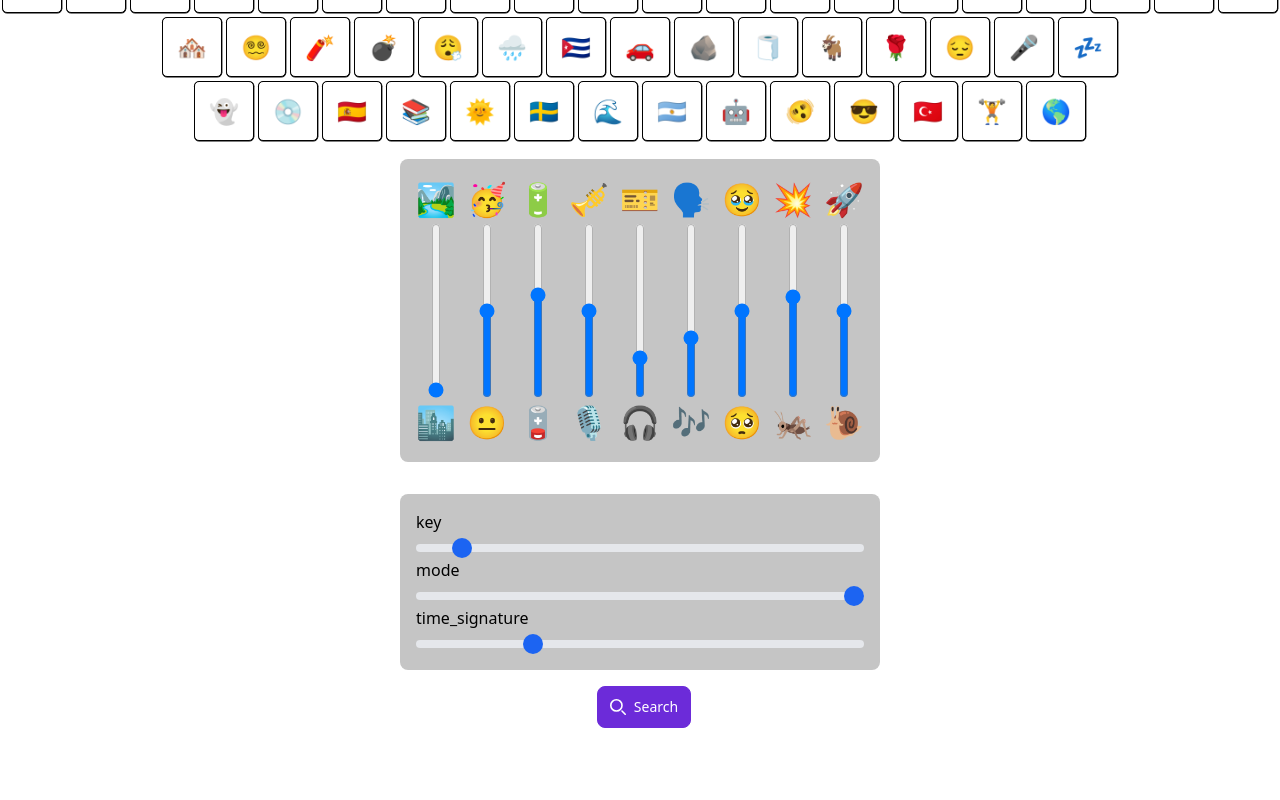
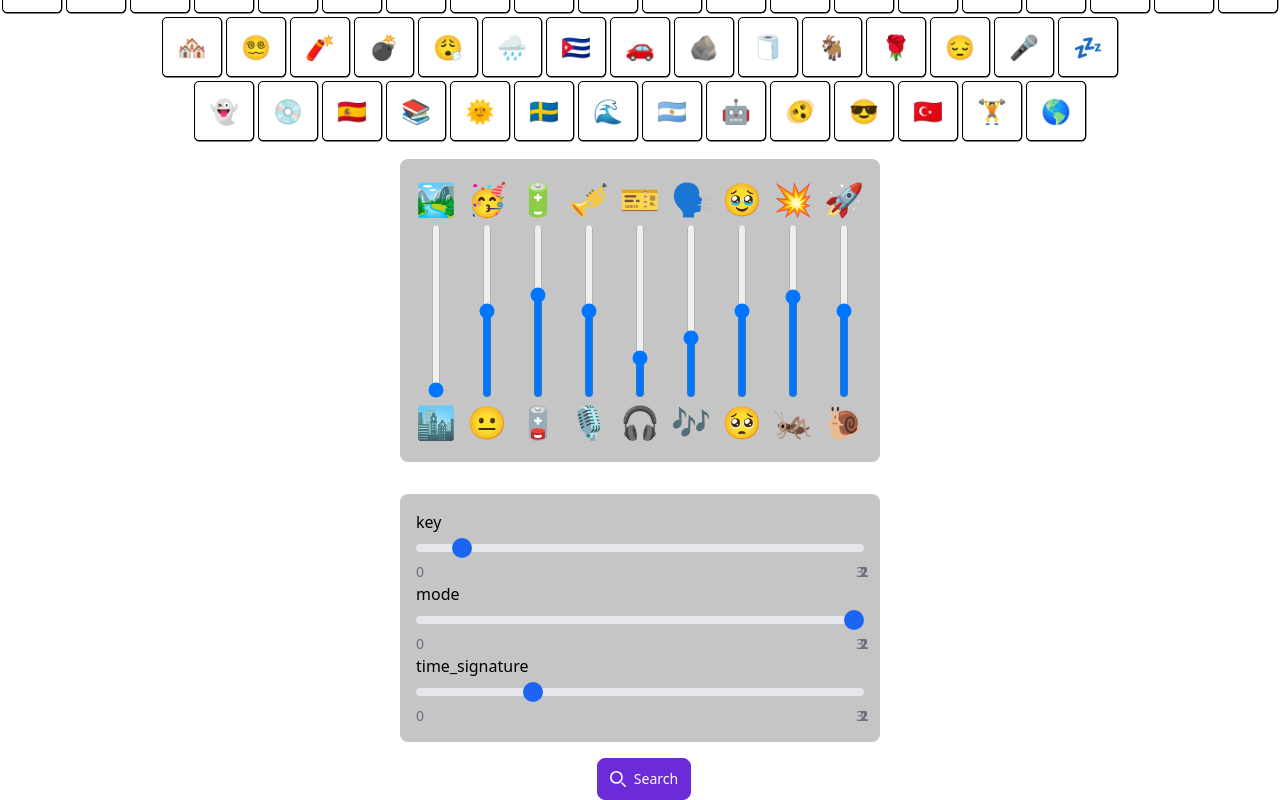
Before and after one commit to BattleshipDragonite/emojify, a React app: page /homepage in a window 1280 px wide. Shown: the part 497-1297 px from the top of the page. Before the commit the page ends 1225 px from the top, so only its background shows below. Built offline with nearby package versions, Linux system fonts and the light colour scheme; what grapheme-splitter would draw is missing.

Commit message:
Add placeholder span elements in AuxChannel

```diff
--- a/src/components/AuxChannel.tsx
+++ b/src/components/AuxChannel.tsx
@@ -9,7 +9,7 @@ const AuxChannel = ({
 }: AuxChannelProps) => {
 
   return (
-    <div id={metric} className="aux-channel">
+    <div id={metric} className="aux-channel relative mb-6">
       <label htmlFor={metric + "-slider"}>{metric}</label>
       <input
         id={metric + "-slider"}
@@ -19,6 +19,20 @@ const AuxChannel = ({
         defaultValue={defaultValue}
         className="slider w-full h-2 bg-gray-200 rounded-lg appearance-none cursor-pointer dark:bg-gray-700"
       />
+      <span className="text-sm text-gray-500 dark:text-gray-400 absolute start-0 -bottom-6">0</span>
+      <span className="text-sm text-gray-500 dark:text-gray-400 absolute start-1/13 -translate-x-1/2 rtl:translate-x-1/2 -bottom-6">1</span>
+      <span className="text-sm text-gray-500 dark:text-gray-400 absolute start-2/13 -translate-x-1/2 rtl:translate-x-1/2 -bottom-6">2</span>
+      <span className="text-sm text-gray-500 dark:text-gray-400 absolute start-3/13 -translate-x-1/2 rtl:translate-x-1/2 -bottom-6">2</span>
+      <span className="text-sm text-gray-500 dark:text-gray-400 absolute start-4/13 -translate-x-1/2 rtl:translate-x-1/2 -bottom-6">2</span>
+      <span className="text-sm text-gray-500 dark:text-gray-400 absolute start-5/13 -translate-x-1/2 rtl:translate-x-1/2 -bottom-6">2</span>
+      <span className="text-sm text-gray-500 dark:text-gray-400 absolute start-6/13 -translate-x-1/2 rtl:translate-x-1/2 -bottom-6">2</span>
+      <span className="text-sm text-gray-500 dark:text-gray-400 absolute start-7/13 -translate-x-1/2 rtl:translate-x-1/2 -bottom-6">2</span>
+      <span className="text-sm text-gray-500 dark:text-gray-400 absolute start-8/13 -translate-x-1/2 rtl:translate-x-1/2 -bottom-6">2</span>
+      <span className="text-sm text-gray-500 dark:text-gray-400 absolute start-9/13 -translate-x-1/2 rtl:translate-x-1/2 -bottom-6">2</span>
+      <span className="text-sm text-gray-500 dark:text-gray-400 absolute start-10/13 -translate-x-1/2 rtl:translate-x-1/2 -bottom-6">2</span>
+      <span className="text-sm text-gray-500 dark:text-gray-400 absolute start-11/13 -translate-x-1/2 rtl:translate-x-1/2 -bottom-6">2</span>
+      <span className="text-sm text-gray-500 dark:text-gray-400 absolute start-12/13 -translate-x-1/2 rtl:translate-x-1/2 -bottom-6">2</span>
+      <span className="text-sm text-gray-500 dark:text-gray-400 absolute end-0 -bottom-6">3</span>
     </div>
   )
 };
```
